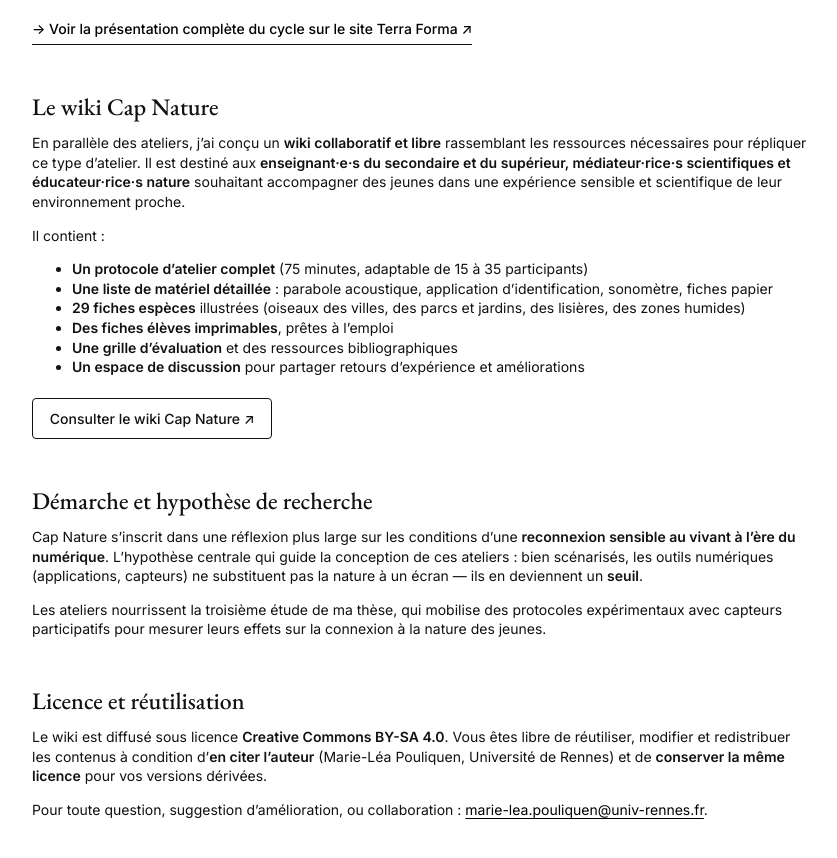
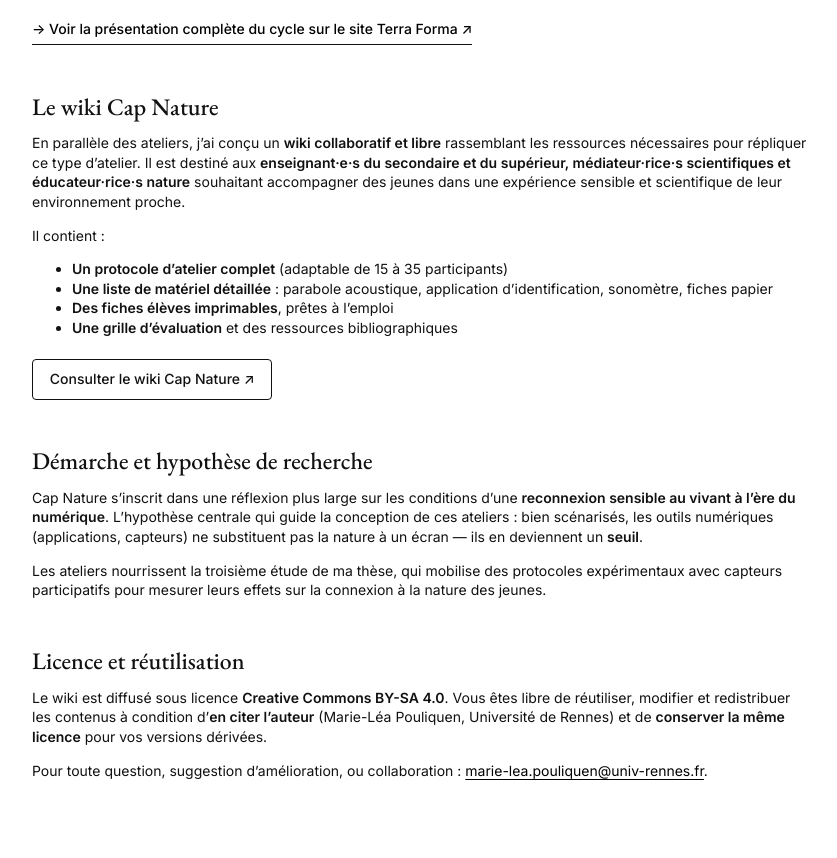
Before and after one commit to marieleapouliquen/marieleapouliquen.github.io, a Jekyll site: the page built from _pages/cap-nature.md, in a window 1280 px wide and 900 px high, scrolled down 729 px. Shown: the top 858 px of the window, without its empty margins (218-1055 px from the left). Built offline with Jekyll 4.4.1, drawn with Linux system fonts in a browser that asks for light colours.

Commit message:
Update cap-nature.md

```diff
--- a/_pages/cap-nature.md
+++ b/_pages/cap-nature.md
@@ -31,12 +31,10 @@ En parallèle des ateliers, j'ai conçu un **wiki collaboratif et libre** rassem
 
 Il contient :
 
-- **Un protocole d'atelier complet** (75 minutes, adaptable de 15 à 35 participants)
+- **Un protocole d'atelier complet** (adaptable de 15 à 35 participants)
 - **Une liste de matériel détaillée** : parabole acoustique, application d'identification, sonomètre, fiches papier
-- **29 fiches espèces** illustrées (oiseaux des villes, des parcs et jardins, des lisières, des zones humides)
 - **Des fiches élèves imprimables**, prêtes à l'emploi
 - **Une grille d'évaluation** et des ressources bibliographiques
-- **Un espace de discussion** pour partager retours d'expérience et améliorations
 
 <p style="margin-top: 1.5rem;"><a href="https://marieleapouliquen.github.io/wiki-cap-nature/" class="btn-external">Consulter le wiki Cap Nature ↗</a></p>
 
```
